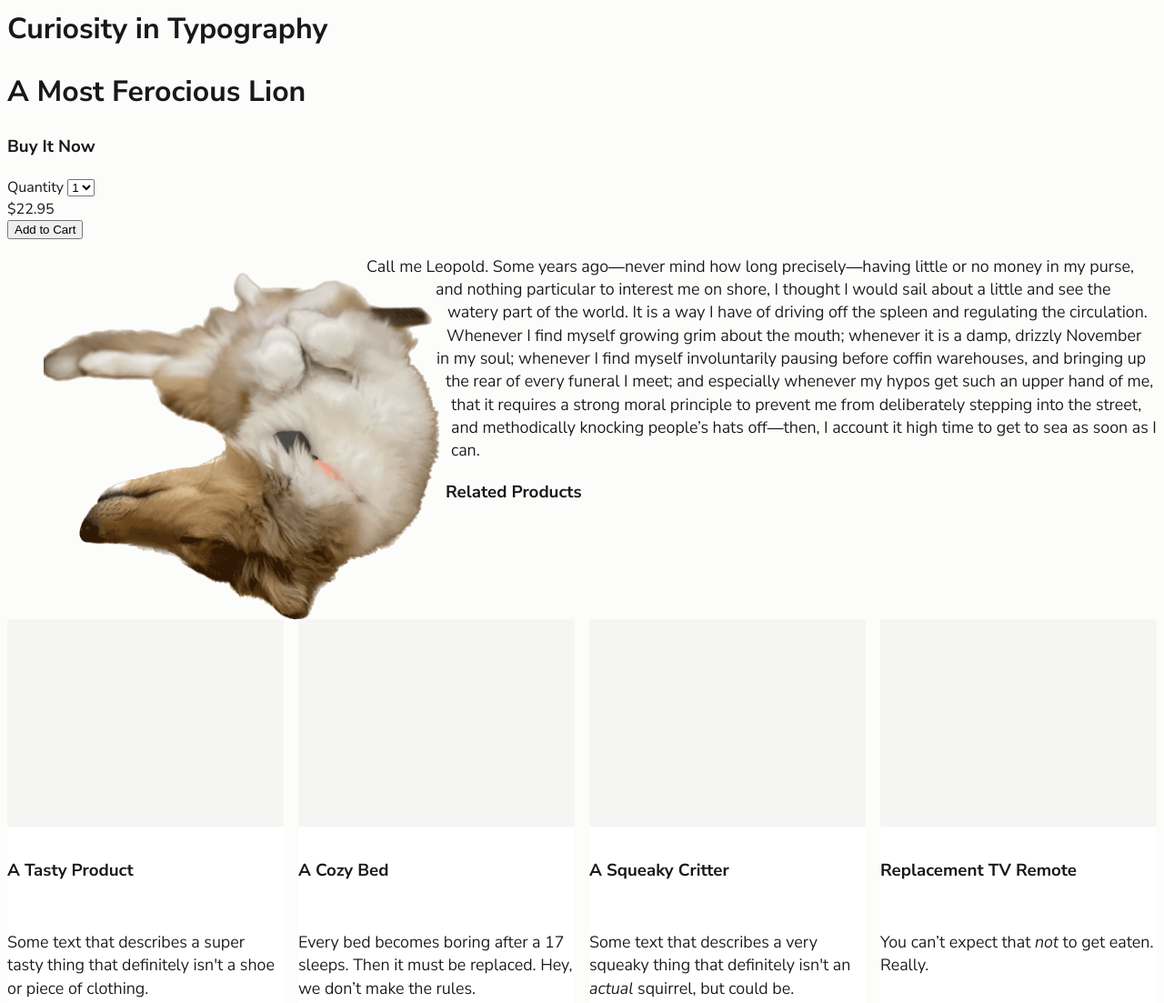
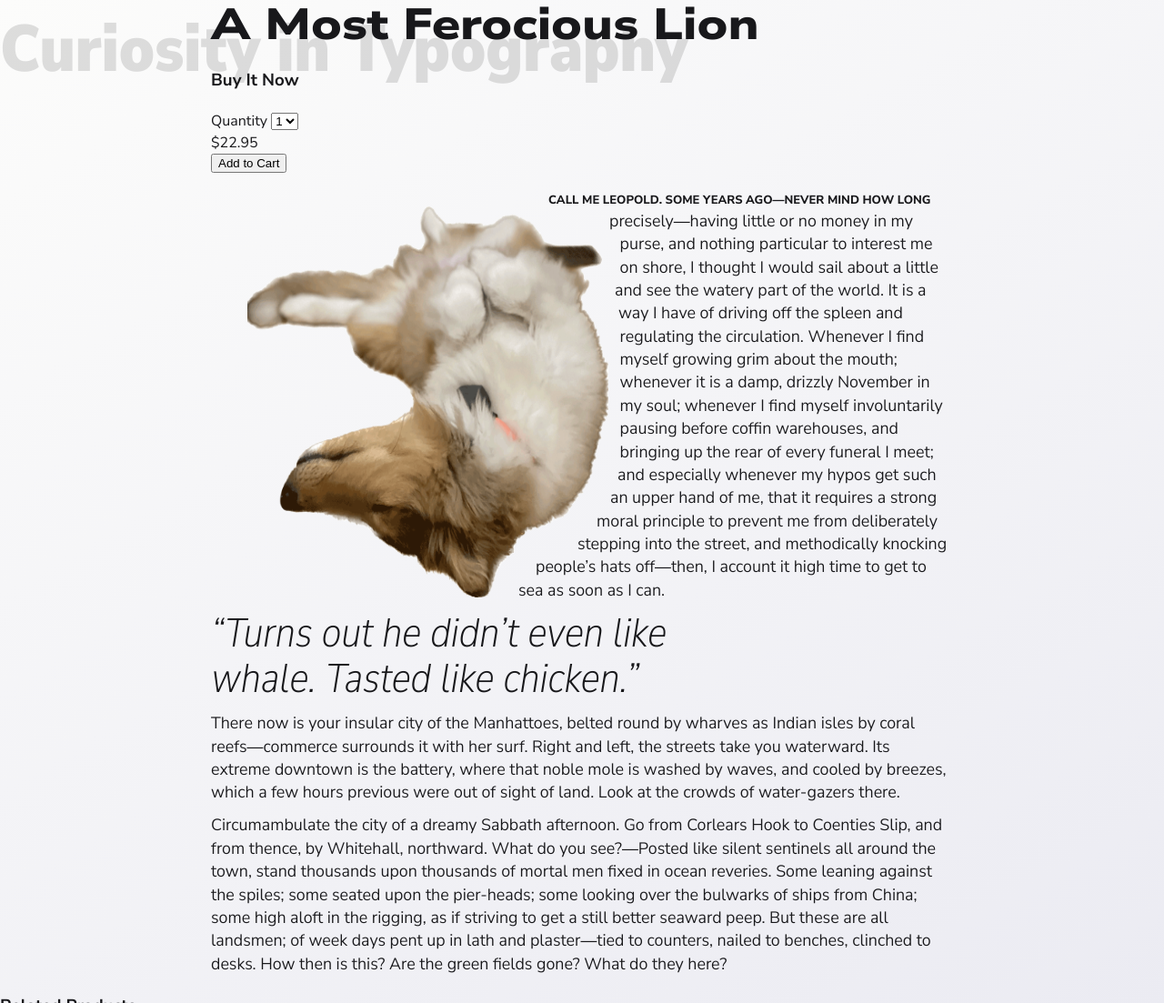
Before and after one commit to jpamental/curiosity-typography-demo, a website: page index.html in a window 1280 px wide. Shown: the top 1103 px of the page at 91% size. Drawn offline with Linux system fonts and the light colour scheme.

Commit message:
Lots of style updates

```diff
--- a/assets/css/styles.css
+++ b/assets/css/styles.css
@@ -2,10 +2,21 @@
 
 :root {
   --ui-bg-primary: #fcfcfb;
+  --ui-bg-gradient-end: #e7e7f0;
+  --ui-bg-primary-gradient: linear-gradient(150deg, var(--ui-bg-primary) 0%, var(--ui-bg-gradient-end) 100%);
   --ui-bg-secondary: #f5f5f4;
   --ui-bg-bright: #ffffff;
 
   --text-primary: #18181b;
+
+
+  --text-h1-size-min: 3rem;
+  --text-h1-size-max: 3.25rem;
+  --text-h1-line-height-min: 1.15em;
+  --text-h1-line-height-max: 1.25em;
+  --text-h1-weight: 875;
+  --text-h1-width: 120;
+  --text-h1-YTLC: 500;
 
   --text-p-size-min: 1rem;
   --text-p-size-max: 1.25rem;
@@ -15,6 +26,8 @@
   --text-p-width: 100;
   --text-p-YTLC: 525
 }
+
+
 
 /* Responsive text properties */
 @media screen {
@@ -44,11 +57,24 @@ html {
 
 /* HTML elements */
 body {
-  background-color: var(--ui-bg-primary);
+  background: var(--ui-bg-primary-gradient);
   color: var(--text-primary);
   font-family: "Nunito Sans", "Helvetica Neue", Arial, system-ui, -apple-system, BlinkMacSystemFont, 'Segoe UI', sans-serif;
   font-size: 1rem;
   line-height: 1.5;
+  margin: 0;
+  padding: 0;
+}
+
+h1 {
+  font-size: clamp(var(--text-h1-size-min), 0.5833em + 0.6667vw, var(--text-h1-size-max));
+  line-height: clamp(var(--text-h1-line-height-min), 0.4217rem + 1.4533vw, var(--text-h1-line-height-max));
+  font-weight: var(--text-h1-weight);
+  font-stretch: calc(var(--text-h1-width) * 1%);
+  font-variation-settings: 'YTLC' var(--text-h1-YTLC);
+  margin: 0;
+  padding: 0;
+  text-wrap: balance;
 }
 
 p {
@@ -57,30 +83,110 @@ p {
   font-weight: var(--text-p-weight);
   font-stretch: calc(var(--text-p-width) * 1%);
   font-variation-settings: 'YTLC' var(--text-p-YTLC);
+  max-width: 80ch;
+  margin: 0;
+  padding: 0;
+  text-wrap: balance;
 }
 
+* + p {
+  margin-top: 1ch;
+}
+
+/* Typographic details */
+
+.content-layout__content > p:first-of-type:first-line {
+  font-weight: 775;
+  font-variant-caps: all-small-caps;
+}
+
+blockquote {
+  margin: 0;
+  padding: 0
+}
+
+p + blockquote {
+  margin-top: 1ch;
+}
+
+blockquote p {
+  font-size: 2.75rem;
+  font-weight: 250;
+  font-style: oblique;
+  font-stretch: 85%;
+  line-height: 1.15;
+  hanging-punctuation: first allow-end last;
+}
+
+blockquote p::before {
+  content: "“";
+}
+
+blockquote p::after {
+  content: "”";
+}
+
+/*
+.content-layout__content > p:first-of-type::first-letter {
+  float: left;
+  font-size: 3.1em;
+  font-weight: 575;
+  line-height: 0.825;
+  margin: .025em 0.1em 0 0;
+}
+*/
+
+.demo-title {
+  writing-mode: sideways-lr;
+  color: hsla(0, 0%, 50%, 0.25);
+  float: left;
+  font-size: 9vh;
+  font-stretch: 85%;
+  font-weight: 925;
+  position: fixed;
+  z-index: -1;
+}
 
 /* Layout */
 
+.content-layout__content {
+  max-width: min(85ch, 94vw);
+  margin: 0 auto;
+}
 
 .content-layout__cards {
   clear: both;
   display: grid;
-  grid-template-columns: repeat(auto-fit, minmax(250px, 1fr));
+  grid-template-columns: repeat(auto-fit, minmax(200px, 1fr));
   gap: 1rem;
-  width: 100%;
+  max-width: min(140ch, 94vw);
+  margin: 0 auto;
 }
 /* Components */
 
 .card {
   background-color: var(--ui-bg-bright);
   border-radius: 0.5rem;
-  display: grid;
-  grid-template-rows: subgrid;
-  grid-row: 1 / 5;
 }
 
 .card__image {
   background-color: var(--ui-bg-secondary);
   aspect-ratio: 4 / 3;
 }
+
+.image-shape-wrap {
+  shape-image-threshold: .2;
+  shape-margin: 1.5em;
+  width: 32vw;
+  display: block;
+  margin-top: 2.5vh;
+  padding-bottom: 0.5em;
+}
+.image-shape-wrap.left {
+  float: left;
+  padding-right: 1vw;
+}
+.image-shape-wrap.right {
+  float: right;
+  padding-left: 1vw;
+}
--- a/index.html
+++ b/index.html
@@ -7,11 +7,11 @@
     <link rel="preload" href="./assets/fonts/NunitoSans/NunitoSans-Variable.woff2" as="font">
   </head>
   <body>
-    <h1>Curiosity in Typography</h1>
+    <div class="demo-title">Curiosity in Typography</div>
 
 
 						<div class="content-layout__content">
-							<h1 class="content-layout__heading">A Most Ferocious Lion</h1>
+							<h1>A Most Ferocious Lion</h1>
 							<div class="content-layout__buy">
 								<form class="filters">
 									<h3>Buy It Now</h3>
@@ -29,9 +29,14 @@
 									<button>Add to Cart</button>
 								</form>
 							</div>
-							<figure><img src="./assets/images/leo_lounging.png" style="float: left; shape-outside: url('./assets/images/leo_lounging.png'); shape-image-threshold: .2; shape-margin: 16px; width: 35vw; display: block; margin-top: 2.5vh; padding-right: 1vw;" /></figure>
-							<p class="content-layout__text">Call me Leopold. Some years ago—never mind how long precisely—having little or no money in my purse, and nothing particular to interest me on shore, I thought I would sail about a little and see the watery part of the world. It is a way I have of driving off the spleen and regulating the circulation. <span class="text-part2">Whenever I find myself growing grim about the mouth; whenever it is a damp, drizzly November in my soul; whenever I find myself involuntarily pausing before coffin warehouses, and bringing up the rear of every funeral I meet; and especially whenever my hypos get such an upper hand of me, that it requires a strong moral principle to prevent me from deliberately stepping into the street, and methodically knocking people’s hats off—then, I account it high time to get to sea as soon as I can.</span> </p>
-						</div>
+							<figure><img src="./assets/images/leo_lounging.png" width="500" height="439" class="image-shape-wrap left" style="shape-outside: url('./assets/images/leo_lounging.png');" /></figure>
+							<p>Call me Leopold. Some years ago—never mind how long precisely—having little or no money in my purse, and nothing particular to interest me on shore, I thought I would sail about a little and see the watery part of the world. It is a way I have of driving off the spleen and regulating the circulation. <span class="text-part2">Whenever I find myself growing grim about the mouth; whenever it is a damp, drizzly November in my soul; whenever I find myself involuntarily pausing before coffin warehouses, and bringing up the rear of every funeral I meet; and especially whenever my hypos get such an upper hand of me, that it requires a strong moral principle to prevent me from deliberately stepping into the street, and methodically knocking people’s hats off—then, I account it high time to get to sea as soon as I can.</span> </p>
+              <blockquote>
+                <p>Turns out he didn’t even like whale. Tasted like chicken.</p>
+              </blockquote>
+              <p>There now is your insular city of the Manhattoes, belted round by wharves as Indian isles by coral reefs—commerce surrounds it with her surf. Right and left, the streets take you waterward. Its extreme downtown is the battery, where that noble mole is washed by waves, and cooled by breezes, which a few hours previous were out of sight of land. Look at the crowds of water-gazers there.</p>
+              <p>Circumambulate the city of a dreamy Sabbath afternoon. Go from Corlears Hook to Coenties Slip, and from thence, by Whitehall, northward. What do you see?—Posted like silent sentinels all around the town, stand thousands upon thousands of mortal men fixed in ocean reveries. Some leaning against the spiles; some seated upon the pier-heads; some looking over the bulwarks of ships from China; some high aloft in the rigging, as if striving to get a still better seaward peep. But these are all landsmen; of week days pent up in lath and plaster—tied to counters, nailed to benches, clinched to desks. How then is this? Are the green fields gone? What do they here?</p>
+            </div>
 						<h3>Related Products</h3>
 						<div class="content-layout__cards">
 							<article class="card">
```
